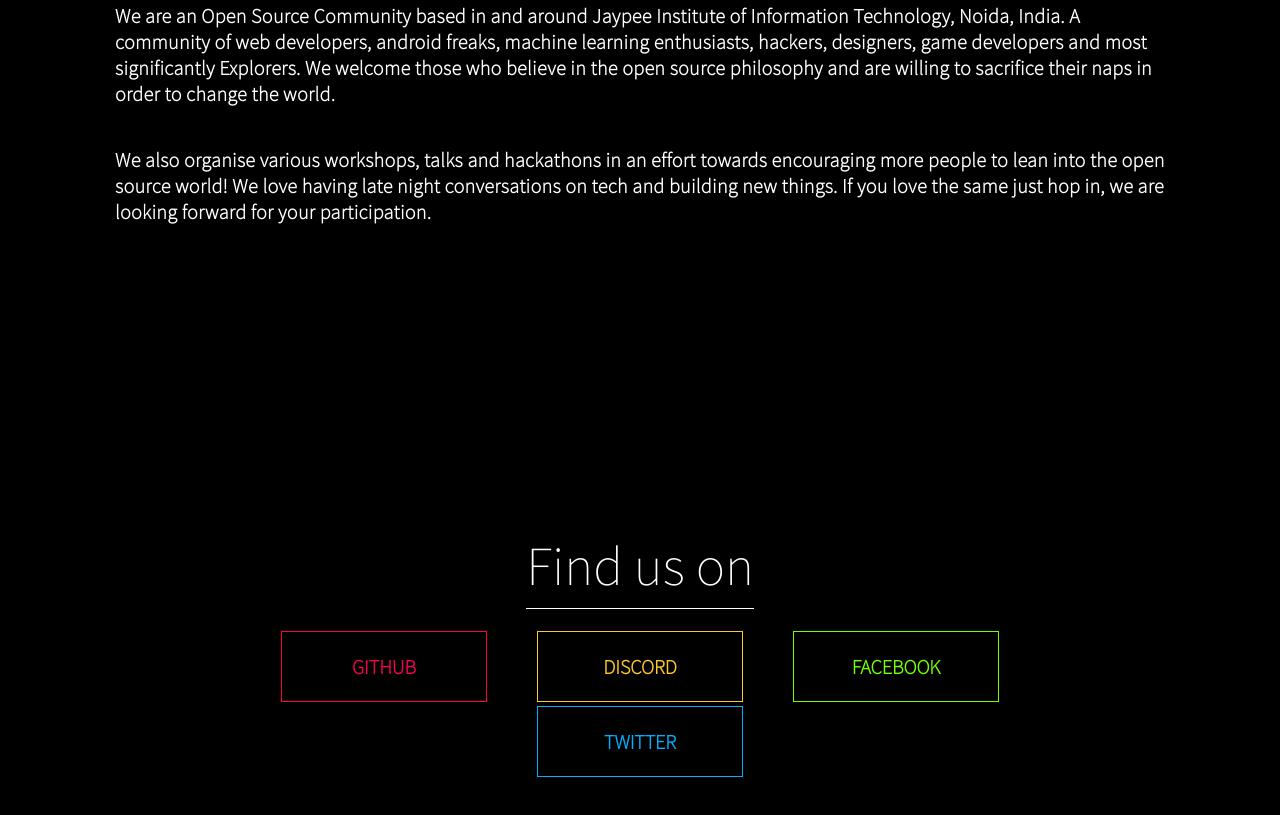
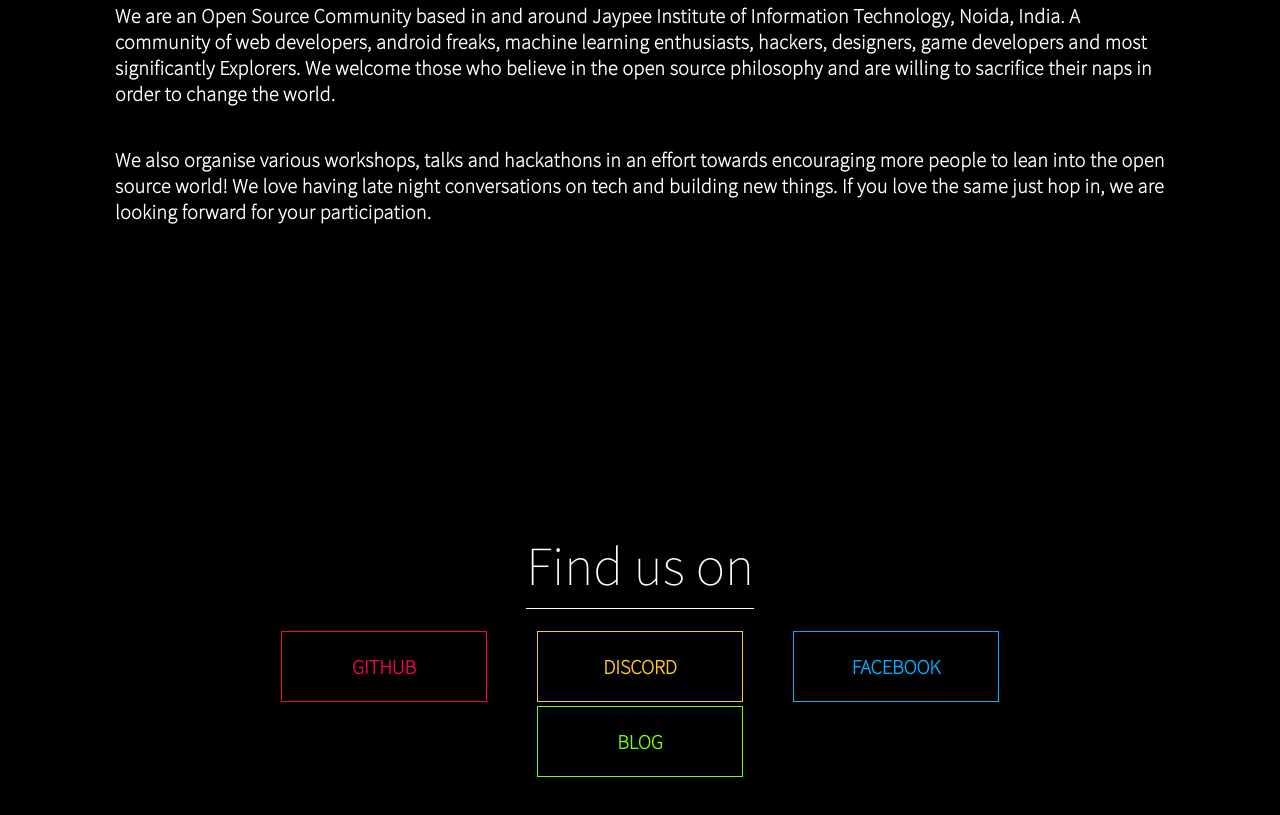
Before and after one commit to osdc/osdc.github.io, a Gatsby site: page / in a window 1280 px wide. Shown: the part 1141-1956 px from the top of the page. Built offline with nearby package versions, Linux system fonts and the light colour scheme; Gatsby itself is replaced by a stand-in of ours.

Commit message:
remove twitter link and replace with osdc blog

```diff
--- a/src/pages/index.js
+++ b/src/pages/index.js
@@ -425,14 +425,14 @@ export default () => <Container>
         </DiscordLink>
       </Alink>
       <Alink href="https://www.facebook.com/groups/jiitlug/" target="_blank">
+        <TwitterLink>
+         <span>FACEBOOK</span>
+        </TwitterLink>
+      </Alink>
+      <Alink href="https://osdc.github.io/blog/" target="_blank">
         <FacebookLink>
-          <span>FACEBOOK</span>
+          <span>BLOG</span>
         </FacebookLink>
-      </Alink>
-      <Alink href="https://twitter.com/JIITOSDC" target="_blank">
-        <TwitterLink>
-         <span>TWITTER</span>
-        </TwitterLink>
       </Alink>
     </IconsContainer>
   </ContactSection>
```
